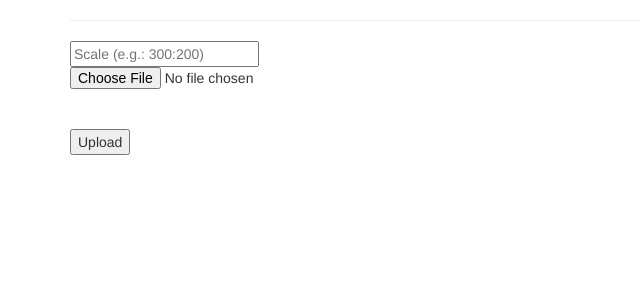
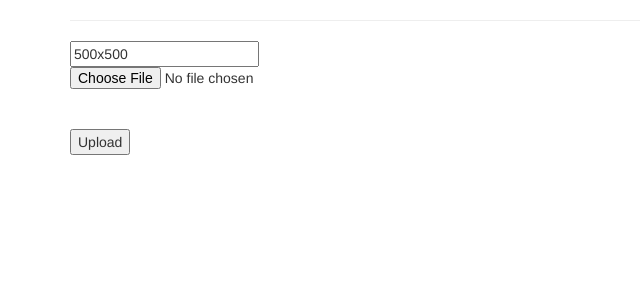
Before and after one commit to gdemarcsek/bsideslux18, a Python web app: template vulnerable-web-app/templates/index.html in a window 1280 px wide. Shown: the part 46-346 px from the top of the page, without its empty margins (0-640 px from the left). Run offline with Jinja, Linux system fonts and the light colour scheme; the template is opened without the code that fills it, so the values that code supplies are empty; some libraries are stand-ins or nearby versions.

Commit message:
Multiple improvements
Complete profile for sample app
Cool screenrc for the second part of the workshop
Updated docs

```diff
--- a/vulnerable-web-app/templates/index.html
+++ b/vulnerable-web-app/templates/index.html
@@ -13,7 +13,7 @@
       <div>
 
       <form action="convert" method="post" enctype="multipart/form-data">
-        <input type="text" name="scale" placeholder="Scale (e.g.: 300:200)">
+        <input type="text" name="scale" placeholder="Scale (e.g.: 500x500)" value="500x500">
         <input type="file" name="file"><br /><br />
         <input type="submit" value="Upload">
       </form>
```
Also changed, not shown: README.md, 4 other files.
